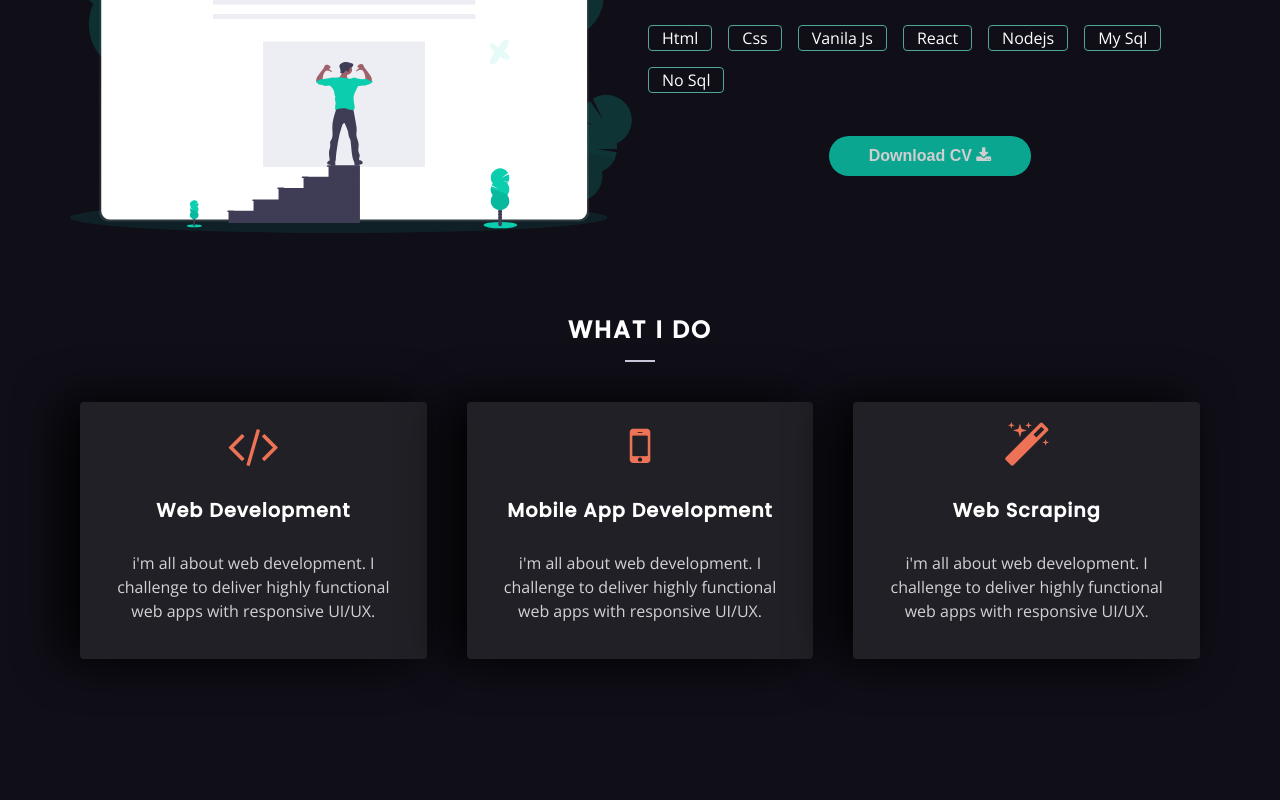
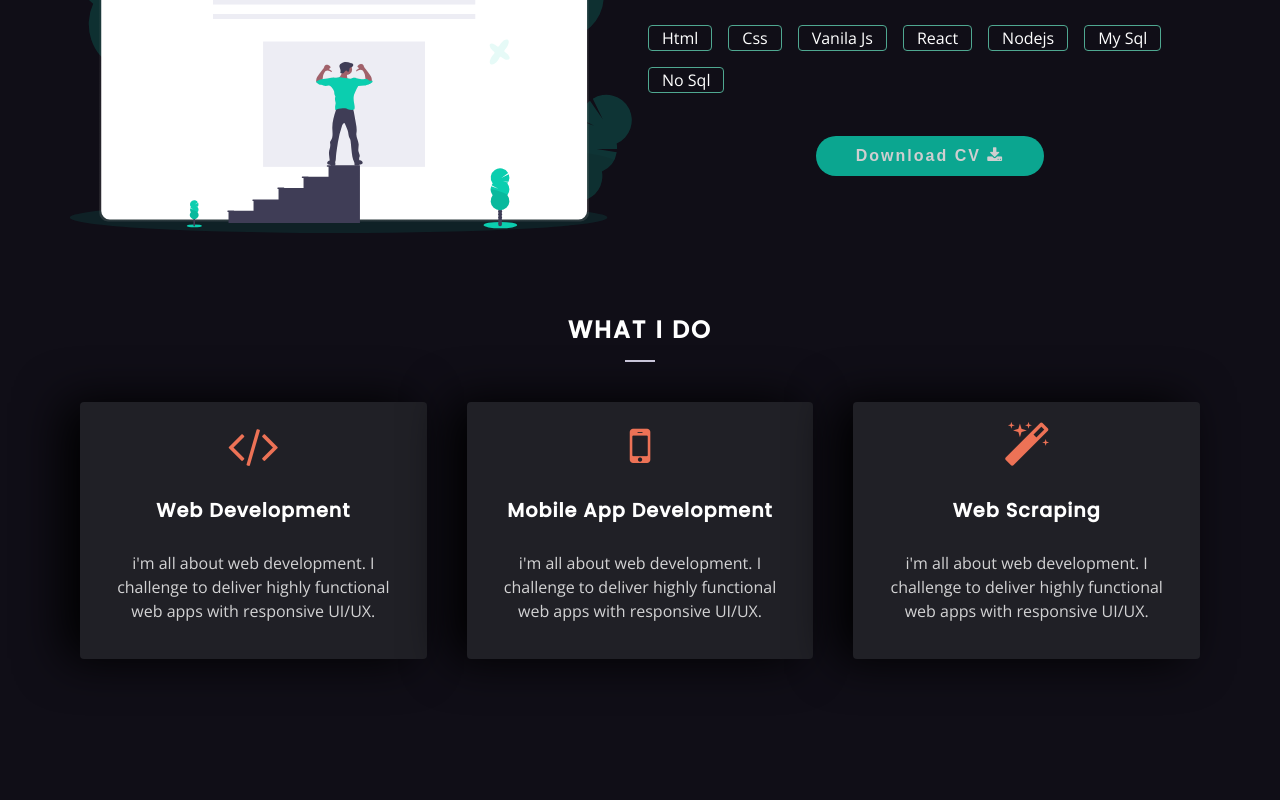
Before and after one commit to sajas-nm/sajas-nm.github.io, a plain HTML site: page index.html in a window 1280 px wide. Shown: the part 880-1680 px from the top of the page. Drawn offline with nearby package versions, Linux system fonts and the light colour scheme.

Commit message:
style bug fixed

```diff
--- a/css/style.css
+++ b/css/style.css
@@ -16,7 +16,6 @@ body {
   color: #fff;
   background: #100e17;
 }
-
 
 .container {
   width: 1200px;
@@ -231,10 +230,11 @@ header a:hover {
   color: #fff;
   font-weight: 700;
   font-size: 1rem;
-  letter-spacing: 0px;
+  letter-spacing: 2px;
   opacity: 0.8;
   cursor: pointer;
   margin-top: 35px;
+  text-transform: capitalize;
 }
 .btn:focus {
   outline: none;
@@ -343,6 +343,9 @@ footer a:hover {
   .flex {
     flex-direction: column;
   }
+  header {
+    padding: 35px 0;
+  }
   .contact .box {
     /* text-align: center;  */
     display: flex;
```
